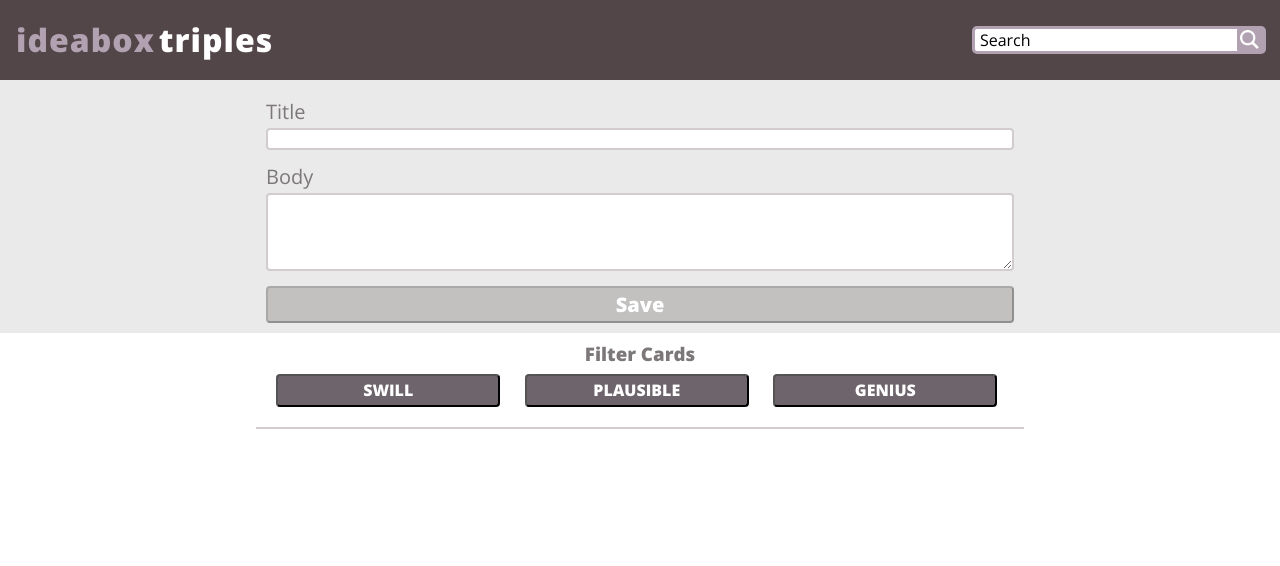
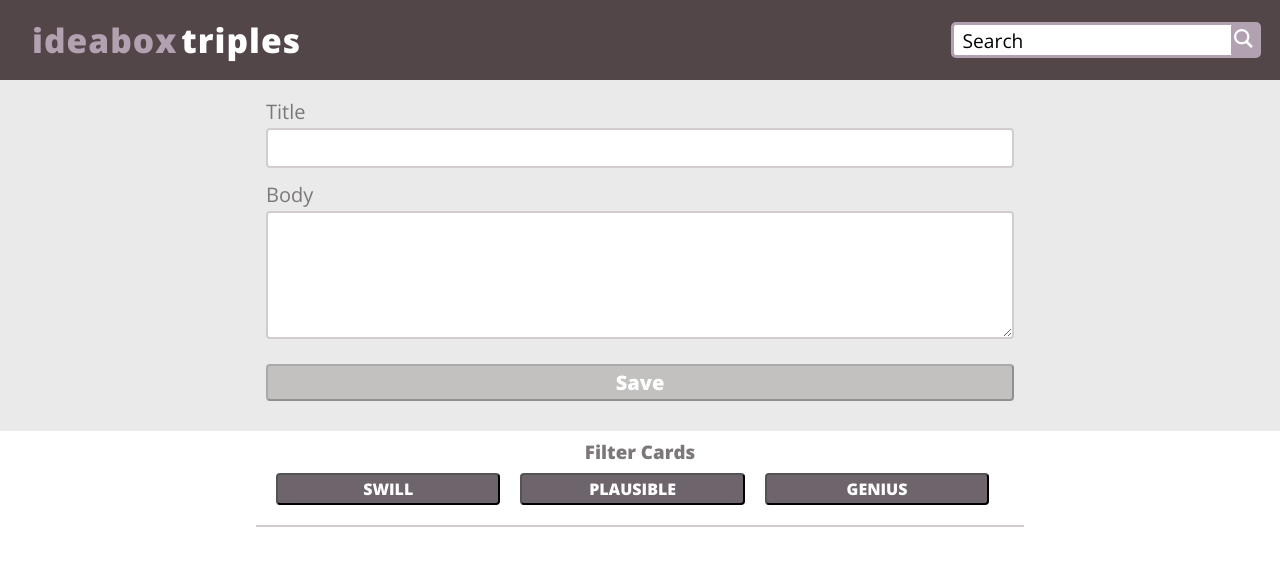
Before and after one commit to jessicalyn/idea-box, a plain HTML site: page index.html in a window 1280 px wide. Drawn offline with nearby package versions, Linux system fonts and the light colour scheme.

Commit message:
Add slight css adjustments

```diff
--- a/styles.css
+++ b/styles.css
@@ -19,10 +19,11 @@ header {
   height: 5rem;
   justify-content: space-between;
   letter-spacing: 1px;
-  padding: 0 1rem;
+  padding: 0 1.9rem 0 2rem;
 }
 
 h1 {
+  font-size: 2.1rem;
   font-weight: 800;
 }
 
@@ -37,17 +38,19 @@ h1 {
 
 .header__search {
   position: relative;
-  right: 34%;
+  right: 12%;
+  width: 86%;
 }
 
 .header__search--input {
   border: 3px solid #B2A1B1;
   border-radius: 5px;
   float: left;
+  font-size: 1.2rem;
   font-weight: 100;
-  height: 1.7rem;
+  height: 2.2rem;
   outline: none;
-  padding: 5px;
+  padding: 9px;
   width: 135%;
 }
 
@@ -61,7 +64,7 @@ h1 {
   border: 1px solid #B2A1B1;
   border-radius: 5px;
   cursor: pointer;
-  height: 1.7rem;
+  height: 2.2rem;
   position: absolute;
   right: -34%;;
   width: 1.7rem;
@@ -97,12 +100,21 @@ h1 {
   margin: 5px 0px;
 }
 
+.input-form__title {
+  height: 2.5rem;
+}
+
+.input-form__body {
+  height: 8rem;
+}
+
 .input-form__save {
   background-color: #6E646B;
+  border-radius: 4px;
   color: #FFFFFF;
-  border-radius: 4px;
+  font-weight: 800;
+  margin: 1.25rem 0;
   padding: 5px;
-  font-weight: 800;
 }
 
 .input-form__save:disabled {
@@ -126,7 +138,7 @@ h2 {
 }
 
 .filter {
-  display: flex;
+  /* display: flex; */
   flex-direction: column;
   justify-content: center;
   align-items: center;
@@ -134,6 +146,7 @@ h2 {
 }
 
 .filter__container {
+  display: flex;
   width: 100%;
 }
 
```
